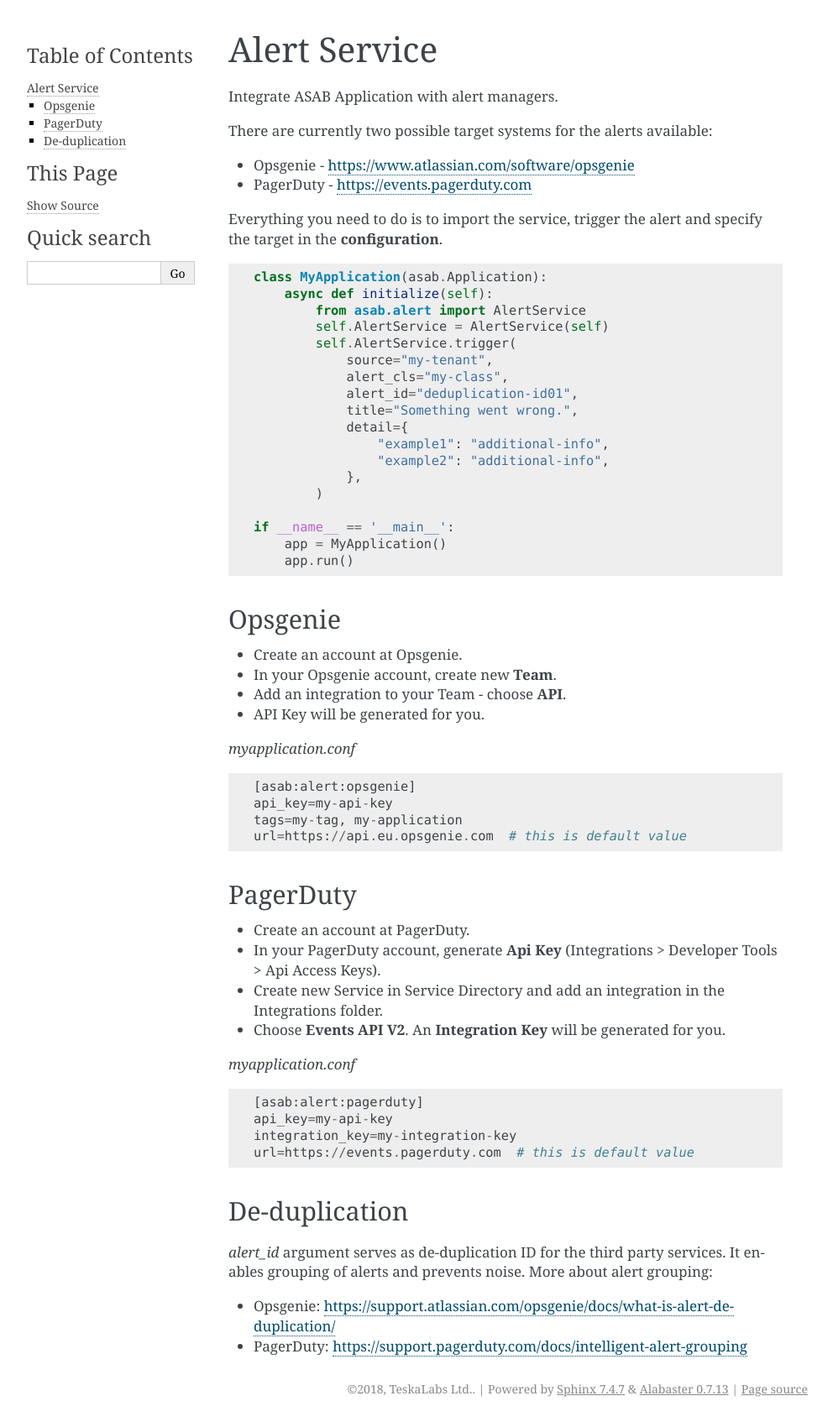
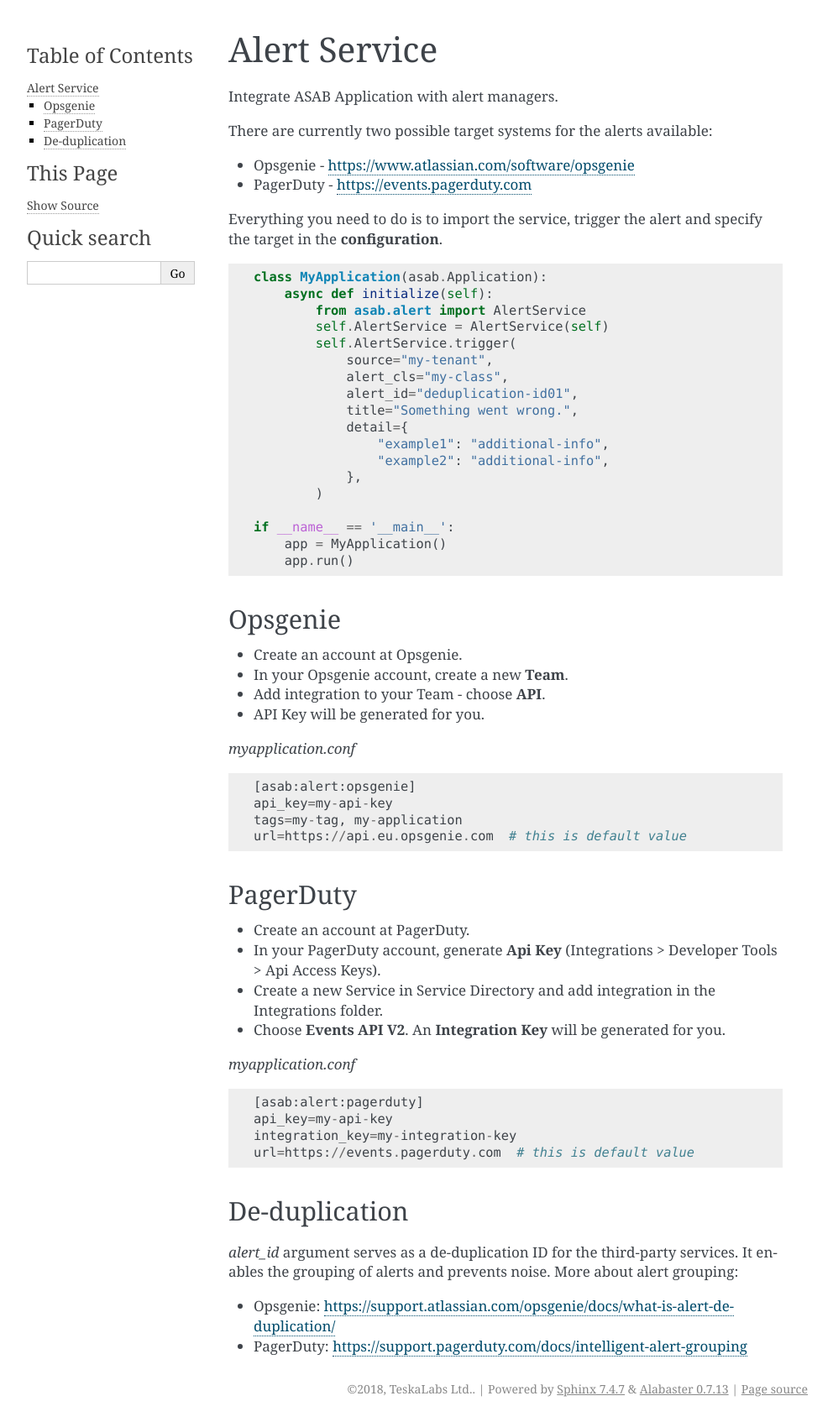
Before and after one commit to TeskaLabs/asab, a Sphinx documentation site: the page built from doc/asab/alert.rst, in a window 1280 px wide. Shown: the whole page at 84% size, without its empty margins (148-1140 px from the left). Built offline with Sphinx 7.4.7, drawn with Linux system fonts in a browser that asks for light colours; pages that are not in the unit, such as notebooks, are missing from menus.

Commit message:
grammar check

```diff
--- a/doc/asab/alert.rst
+++ b/doc/asab/alert.rst
@@ -37,8 +37,8 @@
 --------
 
 - Create an account at Opsgenie.
-- In your Opsgenie account, create new **Team**.
-- Add an integration to your Team - choose **API**.
+- In your Opsgenie account, create a new **Team**.
+- Add integration to your Team - choose **API**.
 - API Key will be generated for you.
 
 *myapplication.conf*
@@ -56,7 +56,7 @@
 
 - Create an account at PagerDuty.
 - In your PagerDuty account, generate **Api Key** (Integrations > Developer Tools > Api Access Keys).
-- Create new Service in Service Directory and add an integration in the Integrations folder.
+- Create a new Service in Service Directory and add integration in the Integrations folder.
 - Choose **Events API V2**. An **Integration Key** will be generated for you.
 
 *myapplication.conf*
@@ -73,7 +73,7 @@
 De-duplication
 --------------
 
-`alert_id` argument serves as de-duplication ID for the third party services. It enables grouping of alerts and prevents noise.
+`alert_id` argument serves as a de-duplication ID for the third-party services. It enables the grouping of alerts and prevents noise.
 More about alert grouping:
 
 - Opsgenie: https://support.atlassian.com/opsgenie/docs/what-is-alert-de-duplication/
```
